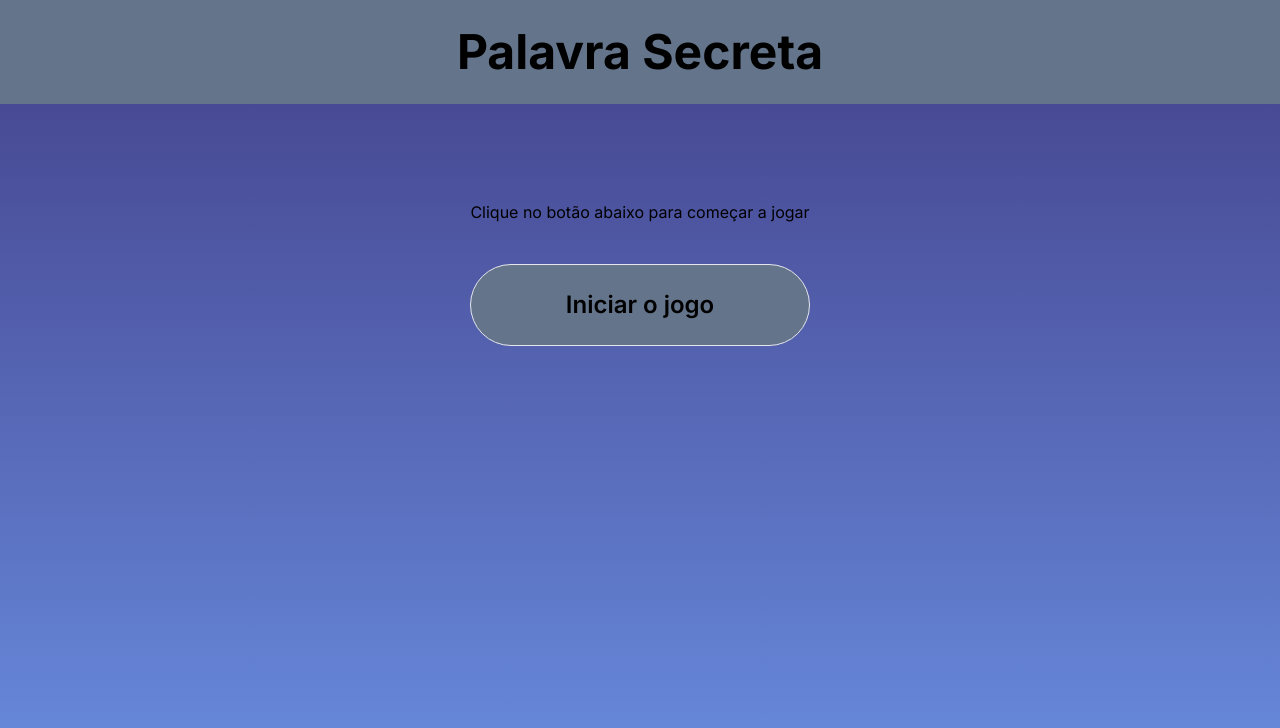
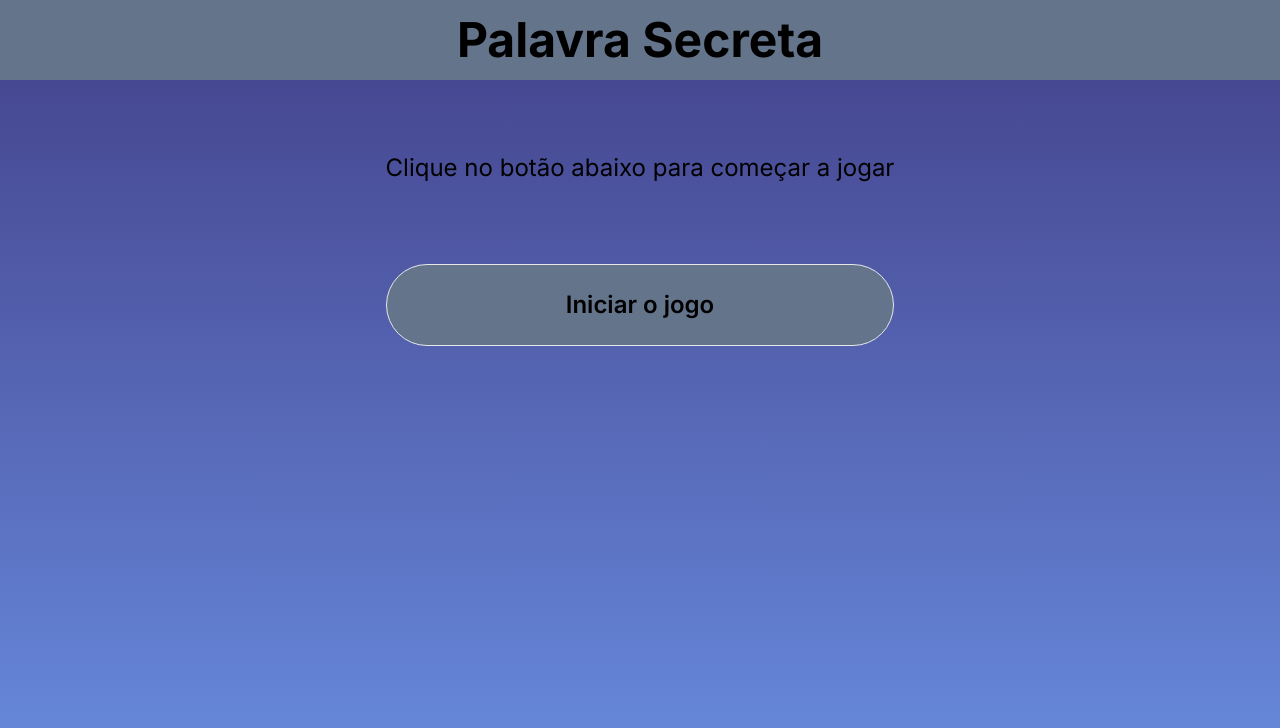
Before and after one commit to nayara-al/secret-word, a Next.js app: page / in a window 1280 px wide. Shown: the top 728 px of the page. Built offline with nearby package versions, Linux system fonts and the light colour scheme.

Commit message:
ajuste de espaçamento

```diff
--- a/src/app/layout.tsx
+++ b/src/app/layout.tsx
@@ -16,7 +16,7 @@ export default function RootLayout({ children }: { children: ReactNode }) {
     <html lang="en">
       <body className={inter.className}>
         <Header />
-        <main className="gap-4 p-6 flex flex-col items-center justify-center text-center">
+        <main className="gap-4 p-6 max-md:p-2 flex flex-col items-center justify-center text-center">
           {children}
         </main>
       </body>
--- a/src/app/page.tsx
+++ b/src/app/page.tsx
@@ -9,7 +9,7 @@ const stages = [
 
 export default function Home() {
   return (
-    <main className="gap-4 p-12 flex flex-col items-center justify-center text-center">
+    <main className="gap-4 p-12 max-md:px-4 flex flex-col items-center justify-center text-center">
       <MainScreen />
     </main>
   );
--- a/src/components/GameModal/index.tsx
+++ b/src/components/GameModal/index.tsx
@@ -47,7 +47,7 @@ export default function GameContinue({
         </div>
         <div className="flex flex-col gap-6">
           <div className="bg-white rounded-lg flex flex-col gap-3 p-4 text-left">{children}</div>
-          <div className="flex justify-center items-center gap-8 font-bold">
+          <div className="flex justify-center items-center gap-8 max-md:gap-2 flex-wrap font-bold">
             <button onClick={clickOk} className="bg-blue-500 py-4 px-6 rounded-lg text-white">Continuar</button>
             <button onClick={closeDialog} className="bg-teal-950 py-4 px-6 rounded-lg text-white">Finalizar</button>
           </div>
--- a/src/components/MainScreen/index.tsx
+++ b/src/components/MainScreen/index.tsx
@@ -117,7 +117,7 @@ export default function MainScreen() {
 
   return (
     <>
-      <main className="gap-4 p-6 flex flex-col items-center justify-center text-center">
+      <main className="gap-4 flex flex-col items-center justify-center text-center">
         {gameStage === "start" && <StartScreen startGame={startGame} />}
         {gameStage === "game" && (
           <GameScreen
--- a/src/components/StartScreen/index.tsx
+++ b/src/components/StartScreen/index.tsx
@@ -5,8 +5,8 @@ interface StartScreenProps {
 
 export default function StartScreen({ startGame }: StartScreenProps) {
   return (
-    <div className="flex flex-col gap-10">
-      <h2 className="">Clique no botão abaixo para começar a jogar</h2>
+    <div className="h-full flex flex-col gap-20">
+      <h2 className="text-2xl">Clique no botão abaixo para começar a jogar</h2>
       <Button buttonType="primary" onClick={startGame}>
         Iniciar o jogo
       </Button>
--- a/src/components/header/index.tsx
+++ b/src/components/header/index.tsx
@@ -1,7 +1,7 @@
 export default function Header() {
   return (
-    <header className="py-4 flex bg-slate-500 items-center justify-center">
-        <h1 className="text-[48px] font-bold">Palavra Secreta</h1>
+    <header className="py-4 flex bg-slate-500 items-center justify-center text-center">
+        <h1 className="text-5xl max-md:text-3xl font-bold">Palavra Secreta</h1>
     </header>
   )
 }
```
